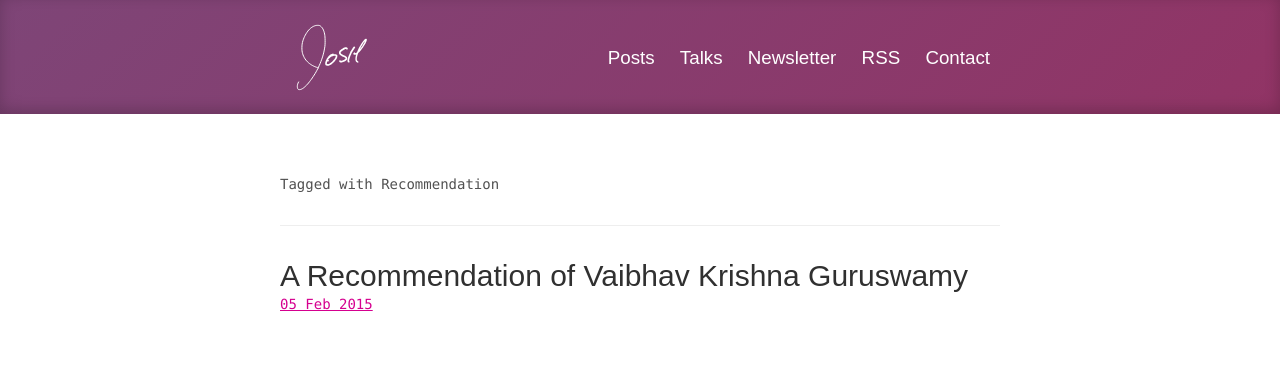
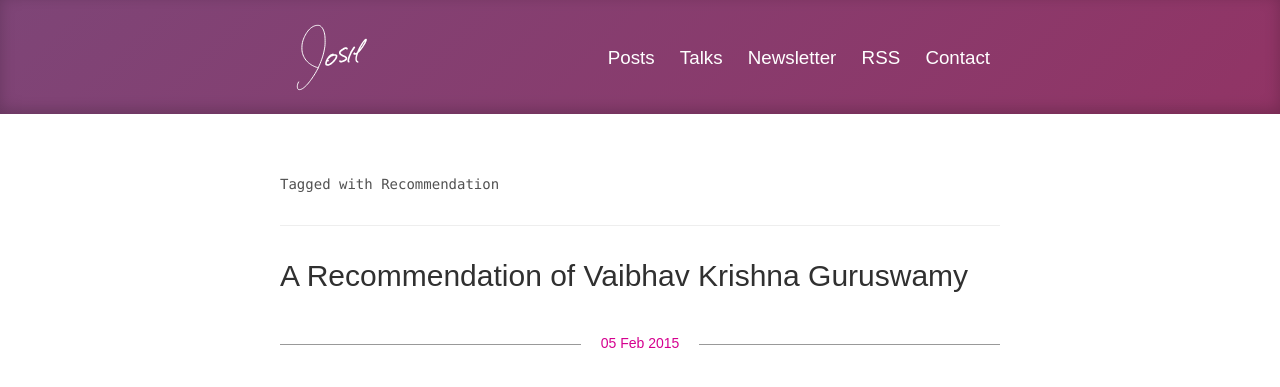
Before and after one commit to joshbeckman/andjosh.github.io, a Jekyll site: the page built from _my_tags/recommendation.md, in a window 1280 px wide. Shown: the top 387 px of the page. Built offline with Jekyll 4.4.1, drawn with Linux system fonts in a browser that asks for light colours.

Commit message:
chg:usr: Link post titles

```diff
--- a/_layouts/tag.md
+++ b/_layouts/tag.md
@@ -18,11 +18,17 @@
         {% endif %}
         {% if post.title and post.title != '' %}
             <h2 class="post-title">
-              {{ post.title }}
+                <a href="{{ post.url }}">
+                    {{ post.title }}
+                </a>
             </h2>
-            <a href="{{ post.url }}" class="post-date">
-              {{ post.date | date_to_string }}
-            </a>
+            <div class="post-meta-wrap">
+                <div class="post-meta">
+                    <a href="{{ post.url }}" class="post-date" rel="bookmark">
+                        <time>{{ post.date | date_to_string }}</time>
+                    </a>
+                </div>
+            </div>
         {% else %}
             <a href="{{ post.url }}" class="post-date">
               {{ post.date | date_to_string }}
--- a/index.html
+++ b/index.html
@@ -16,7 +16,9 @@
     {% endif %}
     {% if post.title and post.title != '' %}
         <h2 class="post-title">
-            {{ post.title }}
+            <a href="{{ post.url }}">
+                {{ post.title }}
+            </a>
         </h2>
           <div class="post-meta-wrap">
               <div class="post-meta">
--- a/public/css/poole.css
+++ b/public/css/poole.css
@@ -489,6 +489,10 @@
 .theme-base-josh .post {
     margin-bottom: 6rem;
 }
+.theme-base-josh .post-title a {
+  color: #303030;
+  text-decoration: none;
+}
 
 .theme-base-josh h1,
 .theme-base-josh h2,
```
